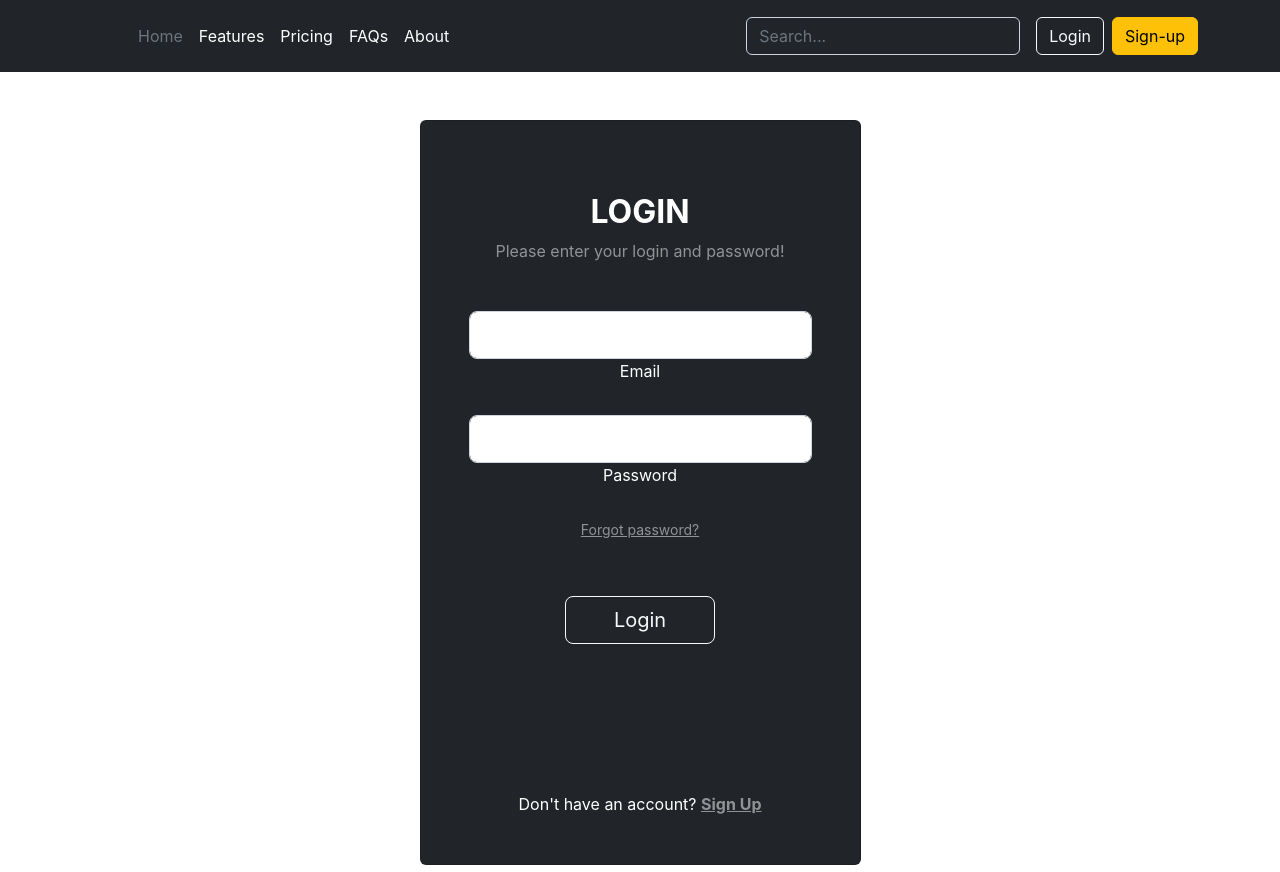
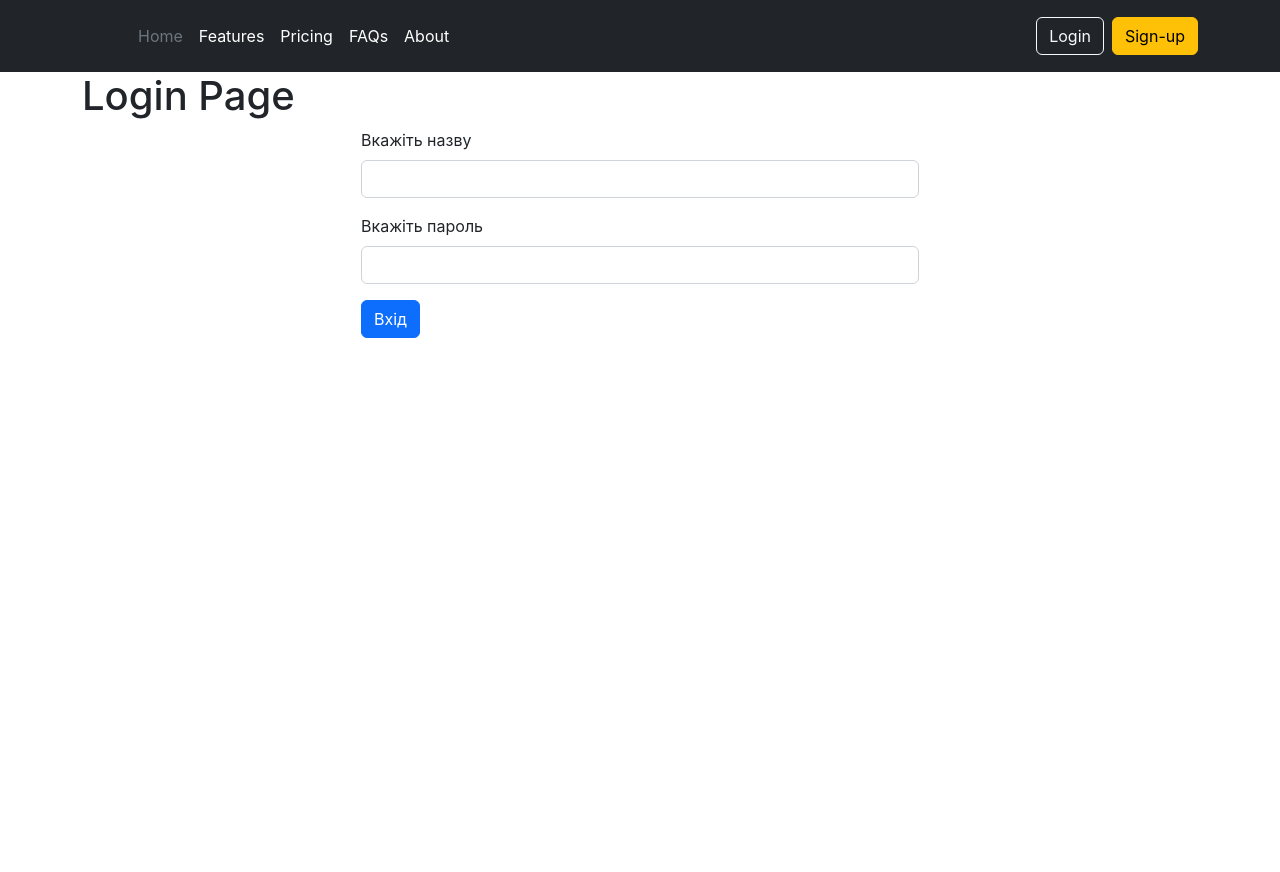
Before and after one commit to Ig2525/WebShopAPI, a React (Create React App) app in the folder my-app/: page /login in a window 1280 px wide. After the commit the page ends 800 px from the top, so only its background shows below. Built offline with nearby package versions, Linux system fonts and the light colour scheme.

Commit message:
Redux показує в Crome

```diff
--- a/my-app/package.json
+++ b/my-app/package.json
@@ -10,13 +10,18 @@
     "@types/node": "^16.18.2",
     "@types/react": "^18.0.24",
     "@types/react-dom": "^18.0.8",
+    "@types/react-redux": "^7.1.24",
     "axios": "^1.1.3",
     "bootstrap": "^5.2.2",
     "formik": "^2.2.9",
     "react": "^18.2.0",
     "react-dom": "^18.2.0",
+    "react-redux": "^8.0.5",
     "react-router-dom": "^6.4.2",
     "react-scripts": "5.0.1",
+    "redux": "^4.2.0",
+    "redux-devtools-extension": "^2.13.9",
+    "redux-thunk": "^2.4.2",
     "typescript": "^4.8.4",
     "web-vitals": "^2.1.4",
     "yup": "^0.32.11"
--- a/my-app/src/components/auth/login/index.tsx
+++ b/my-app/src/components/auth/login/index.tsx
@@ -1,56 +1,60 @@
-import { Link } from "react-router-dom";
+import { useState } from "react";
+import { useNavigate } from "react-router-dom";
+import { IAuthLogin, IAuthResponse } from "./types";
+import http from "../../../http_common";
+import axios from "axios";
 
-const LoginPage=()=>{
+const LoginPage = () =>
+{
+    const navigate = useNavigate();
+
+    const [state, setState] = useState<IAuthLogin>({
+        email: "",
+        password: ""
+    });
+
+    const handleInputChange = (e: React.ChangeEvent<HTMLInputElement>) => {
+        setState({
+            ...state,
+            [e.target.name]: e.target.value
+        });
+    }
+
+    const handleSubmit = (e: React.SyntheticEvent)=> {
+      e.preventDefault();
+      console.log("Login user in server", state);
+      axios.post<IAuthResponse>(`${http.getUri()}/api/account/login`,
+          state
+      )
+      .then(resp => {
+        const { data } = resp;
+          console.log("server response", resp);
+          //navigate("/");
+      }, bad_resp => {
+          console.log("Помилка ", bad_resp);
+      });
+  }
     return (
-        <>
-        {/* <h1>Login Page</h1> */}
-        <section className="vh-100 gradient-custom">
-  <div className="container py-5 h-100">
-    <div className="row d-flex justify-content-center align-items-center h-100">
-      <div className="col-12 col-md-8 col-lg-6 col-xl-5">
-        <div className="card bg-dark text-white">
-            {/* <div className="card bg-dark text-white" style="border-radius: 1rem;"> */}
-          <div className="card-body p-5 text-center">
+      <>
+          <h1>Login Page</h1>
+          <form onSubmit={handleSubmit} className="col-md-6 offset-md-3">
+              <div className="mb-3">
+                  <label htmlFor="email" className="form-label">Вкажіть назву</label>
+                  <input type="text" className="form-control" id="email" name="email"
+                      value={state.email}
+                      onChange={handleInputChange} />
+              </div>
+              <div className="mb-3">
+                  <label htmlFor="password" className="form-label">Вкажіть пароль</label>
+                  <input type="password" className="form-control" id="password" name="password"
+                      value={state.password}
+                      onChange={handleInputChange} />
+              </div>
+              <button type="submit" className="btn btn-primary">Вхід</button>
+          </form>
+      </>
 
-            <div className="mb-md-5 mt-md-4 pb-5">
+  )
+}
 
-              <h2 className="fw-bold mb-2 text-uppercase">Login</h2>
-              <p className="text-white-50 mb-5">Please enter your login and password!</p>
-
-              <div className="form-outline form-white mb-4">
-                <input type="email" id="typeEmailX" className="form-control form-control-lg" />
-                <label className="form-label" htmlFor="typeEmailX">Email</label>
-              </div>
-
-              <div className="form-outline form-white mb-4">
-                <input type="password" id="typePasswordX" className="form-control form-control-lg" />
-                <label className="form-label" htmlFor="typePasswordX">Password</label>
-              </div>
-
-              <p className="small mb-5 pb-lg-2"><a className="text-white-50" href="#!">Forgot password?</a></p>
-
-              <button className="btn btn-outline-light btn-lg px-5" type="submit">Login</button>
-
-              <div className="d-flex justify-content-center text-center mt-4 pt-1">
-                <a href="#!" className="text-white"><i className="fab fa-facebook-f fa-lg"></i></a>
-                <a href="#!" className="text-white"><i className="fab fa-twitter fa-lg mx-4 px-2"></i></a>
-                <a href="#!" className="text-white"><i className="fab fa-google fa-lg"></i></a>
-              </div>
-
-            </div>
-
-            <div>
-              <p className="mb-0">Don't have an account? <Link to="/signup" className="text-white-50 fw-bold">Sign Up</Link>
-              </p>
-            </div>
-
-          </div>
-        </div>
-      </div>
-    </div>
-  </div>
-</section>
-</>
-    );
-}
 export default LoginPage;
--- /dev/null
+++ b/my-app/src/components/auth/login/types.ts
@@ -0,0 +1,9 @@
+
+export interface IAuthLogin {
+    email: string,
+    password: string
+}
+
+export interface IAuthResponse {
+    token: String
+}
--- /dev/null
+++ b/my-app/src/components/auth/store/authReducer.ts
@@ -0,0 +1,8 @@
+import { AuthState } from "./types";
+const initialState : AuthState={
+    isAuth: false
+}
+export const authReducer = (state=initialState, action : any) : AuthState => {
+    return state;
+
+}
--- /dev/null
+++ b/my-app/src/components/auth/store/types.ts
@@ -0,0 +1,9 @@
+export interface IUser {
+    email: string,
+    image: string
+}
+
+export interface AuthState{
+    isAuth: boolean,
+    user?: IUser
+}
--- a/my-app/src/components/layout/header.tsx
+++ b/my-app/src/components/layout/header.tsx
@@ -1,6 +1,7 @@
 import {Link} from "react-router-dom"
 
 const Header=()=>{
+  let isAuth= false;
 return (
 <header className="p-3 text-bg-dark">
     <div className="container">
@@ -18,15 +19,35 @@ return (
           <li><Link to="/about" className="nav-link px-2 text-white">About</Link></li>
         </ul>
 
-        <form className="col-12 col-lg-auto mb-3 mb-lg-0 me-lg-3" role="search">
-          <input type="search" className="form-control form-control-dark text-bg-dark" placeholder="Search..." aria-label="Search"/>
-        </form>
+        {isAuth ?
+        (
+          <div className="dropdown">
+                        <a href="#" className="d-block link-light text-decoration-none dropdown-toggle" data-bs-toggle="dropdown" aria-expanded="false">
+                            <img src="https://github.com/mdo.png" alt="mdo" width="32" height="32" className="rounded-circle" />
+                        </a>
+                        <ul className="dropdown-menu dropdown-menu-dark text-small">
+                            <li><a className="dropdown-item" href="#">New project...</a></li>
+                            <li><a className="dropdown-item" href="#">Settings</a></li>
+                            <li><a className="dropdown-item" href="#">Profile</a></li>
+                            <li><hr className="dropdown-divider"/></li>
+                            <li><a className="dropdown-item" href="#">Sign out</a></li>
+                        </ul>
+                    </div>
 
+
+        )
+        :
+        (
         <div className="text-end">
           <Link to="/login" className="btn btn-outline-light me-2">Login</Link>
           <Link to="/signup" className="btn btn-warning">Sign-up</Link>
         </div>
-      </div>
+        )
+        }
+
+        </div>
+
+
     </div>
   </header>
     );
--- a/my-app/src/index.tsx
+++ b/my-app/src/index.tsx
@@ -1,15 +1,21 @@
 import React from 'react';
 import "bootstrap/dist/css/bootstrap.css";
+import "bootstrap/dist/js/bootstrap";
 import ReactDOM from 'react-dom/client';
 import './index.css';
 import App from './App';
 import { BrowserRouter } from 'react-router-dom';
+import { store } from './store';
+import { Provider } from 'react-redux';
 
 const root = ReactDOM.createRoot(
   document.getElementById('root') as HTMLElement
 );
+
 root.render(
-  <BrowserRouter>
-    <App />
-  </BrowserRouter>
+  <Provider store={store}>
+    <BrowserRouter>
+      <App />
+    </BrowserRouter>
+  </Provider>
 );
--- /dev/null
+++ b/my-app/src/store/index.ts
@@ -0,0 +1,11 @@
+import { authReducer } from './../components/auth/store/authReducer';
+import { applyMiddleware, combineReducers, createStore } from "redux";
+import { composeWithDevTools } from "redux-devtools-extension";
+import thunk from "redux-thunk";
+
+const rootReducer = combineReducers({
+    auth: authReducer
+});
+
+export const store = createStore(rootReducer,
+    composeWithDevTools(applyMiddleware(thunk)));
```
Also changed, not shown: 6 other files (tests, documents, lock files or other folders).
